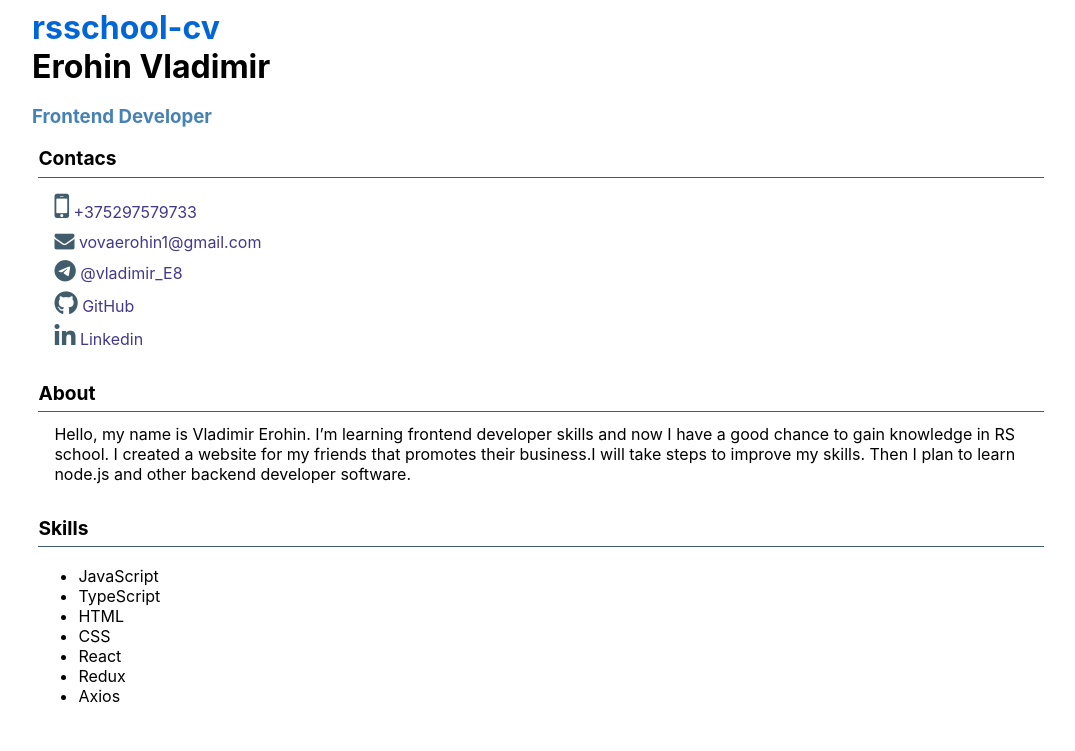
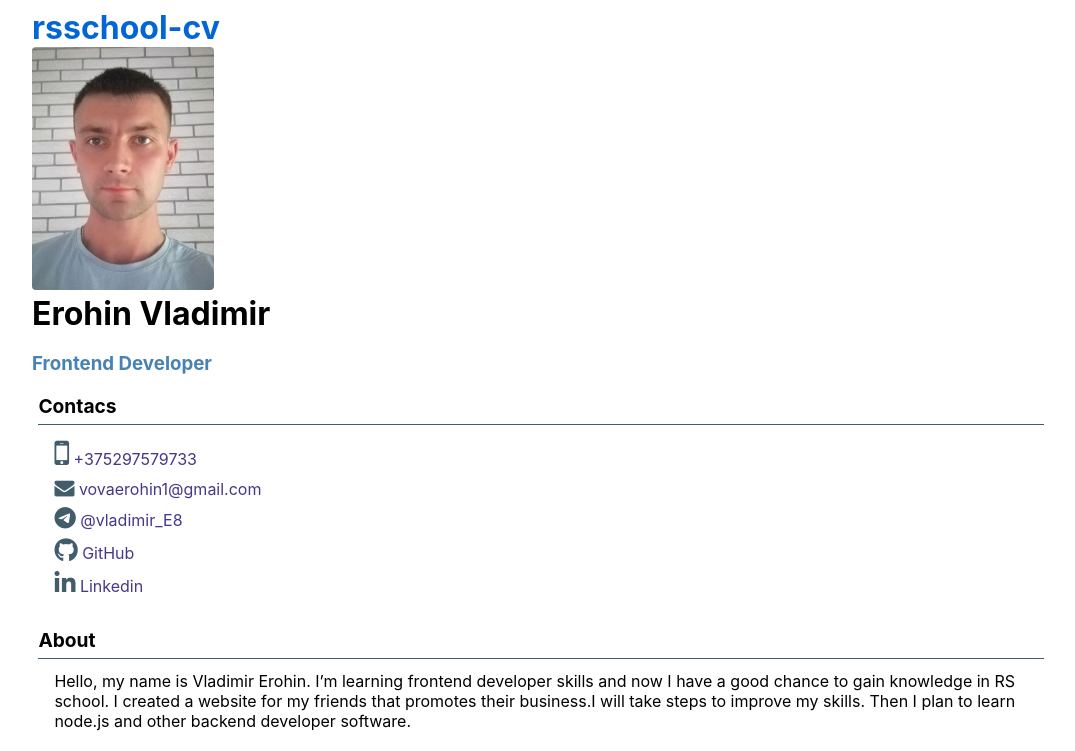
Before and after one commit to VladimirErohin/rsschool-cv, a plain HTML site: page index.html in a window 1280 px wide. Shown: the top 751 px of the page, without its empty margins (102-1177 px from the left). Drawn offline with Linux system fonts and the light colour scheme.

Commit message:
feat: add style for avatar

```diff
--- a/index.html
+++ b/index.html
@@ -14,6 +14,9 @@
             <div class="link_cv_rs">rsschool-cv</div>
         </a>
     </h1>
+    <div class="avatar_cv">
+        <img src="./assets/foto-avatar.jpg" alt="avatar">
+    </div>
     <h1>Erohin Vladimir</h1>
     <h3>Frontend Developer</h3>
     <div class="container_info">
--- a/style.css
+++ b/style.css
@@ -4,6 +4,11 @@
     margin-left: auto;
 
     font-family: -apple-system, BlinkMacSystemFont, "Segoe UI", Helvetica, Arial, sans-serif, "Apple Color Emoji", "Segoe UI Emoji", "Segoe UI Symbol";
+}
+
+.avatar_cv img{
+    width: 18%;
+    border-radius: 4px;
 }
 
 a {
```
